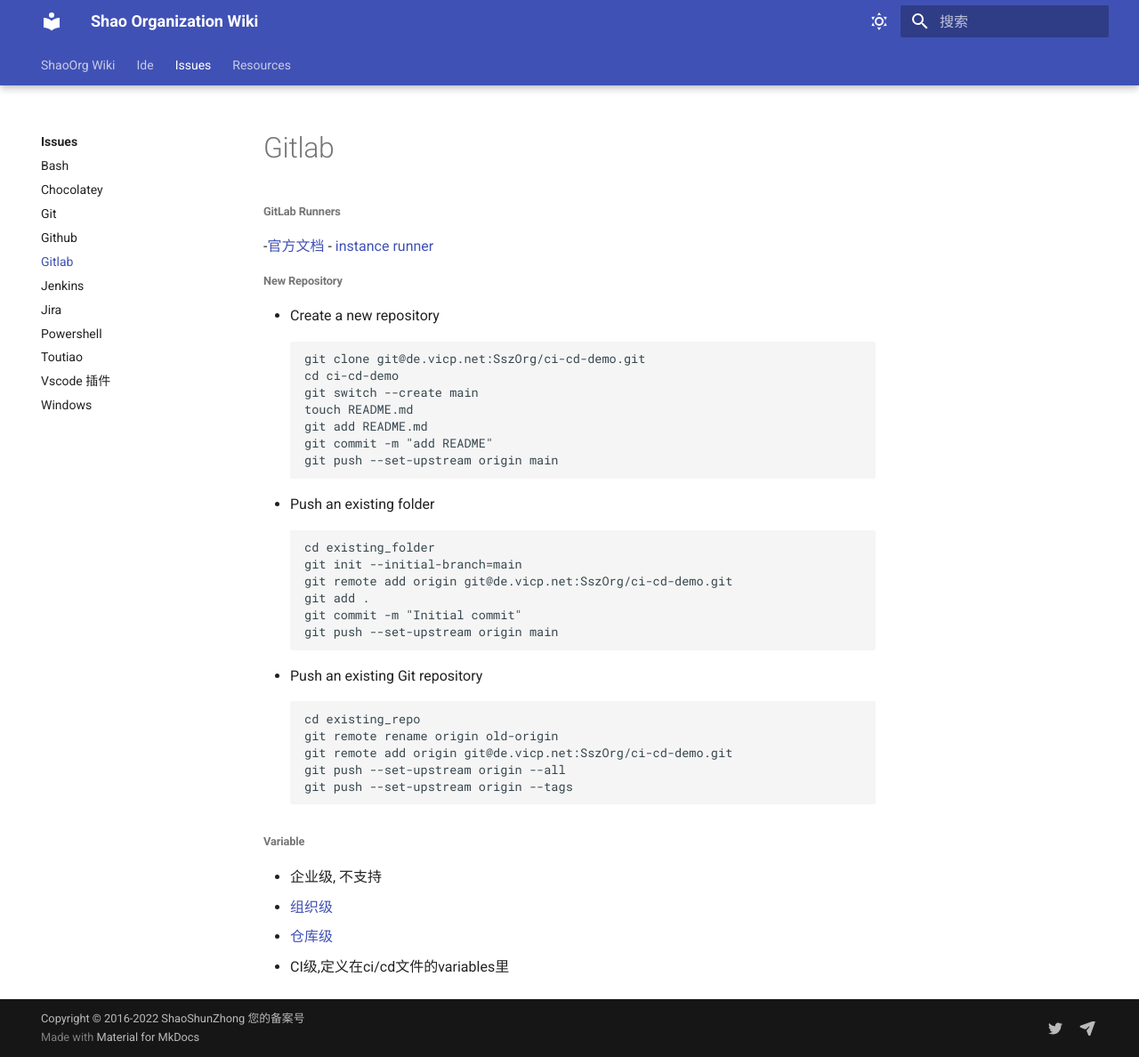
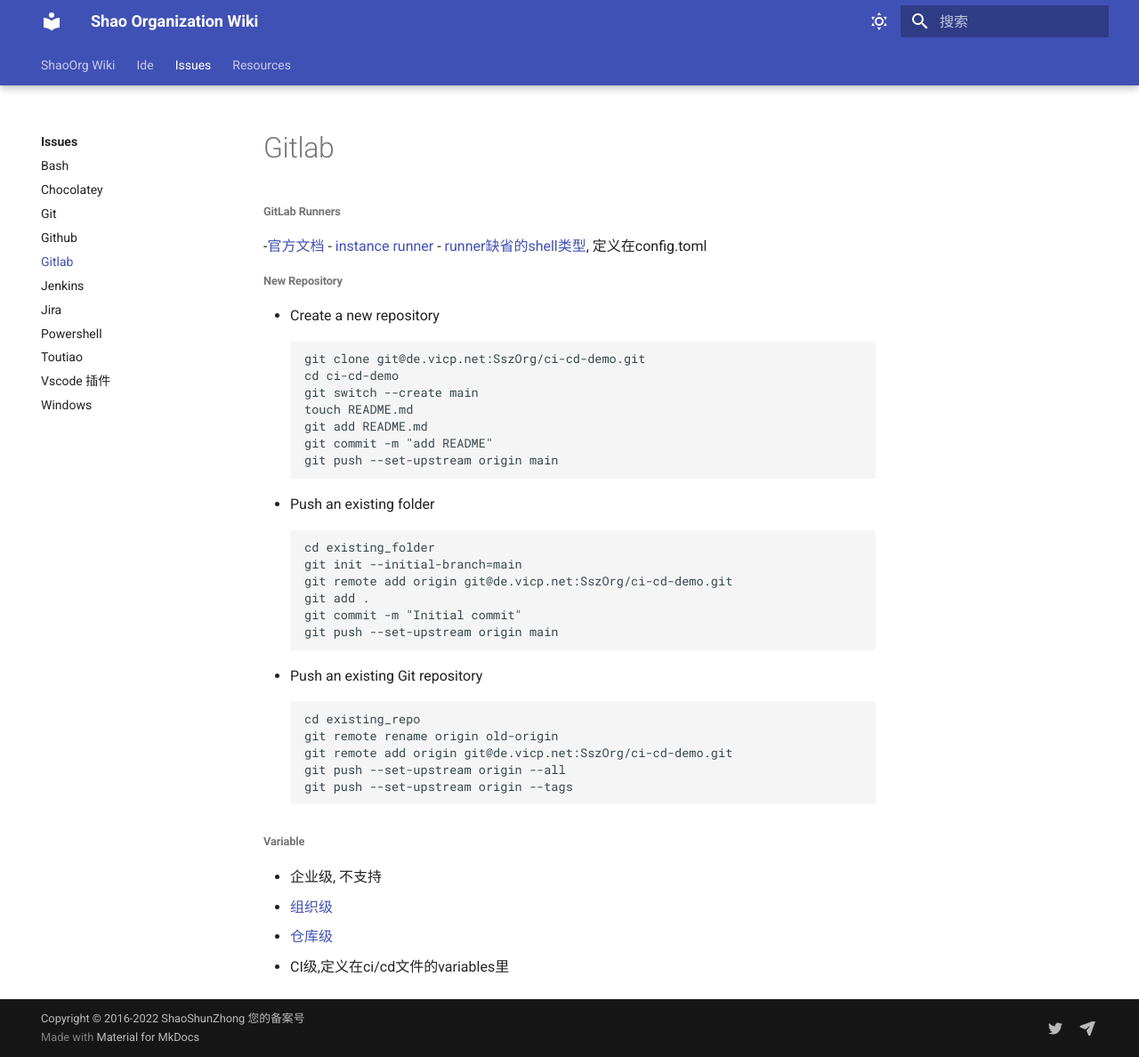
Before and after one commit to ShaoOrg/bulletin, an MkDocs documentation site: the page built from docs/issues/gitlab.md, in a window 1280 px wide and 1188 px high. Shown: the whole window at 89% size. Built offline with MkDocs 1.6.1 and Material for MkDocs 9.7.7, drawn with Linux system fonts in a browser that asks for light colours.

Commit message:
NOCR: committed by shell from SSZ-HTPC

````diff
--- a/docs/issues/gitlab.md
+++ b/docs/issues/gitlab.md
@@ -2,6 +2,7 @@
 ###### GitLab Runners
 -[官方文档](https://docs.gitlab.com/ee/ci/runners/runners_scope.html)
 - [instance runner](https://de.vicp.net:58443/admin/runners)
+- [runner缺省的shell类型](https://docs.gitlab.com/ee/ci/variables/#using-the-ci-variables-in-your-job-scripts), 定义在config.toml
 ###### New Repository
 - Create a new repository
 ```
````
